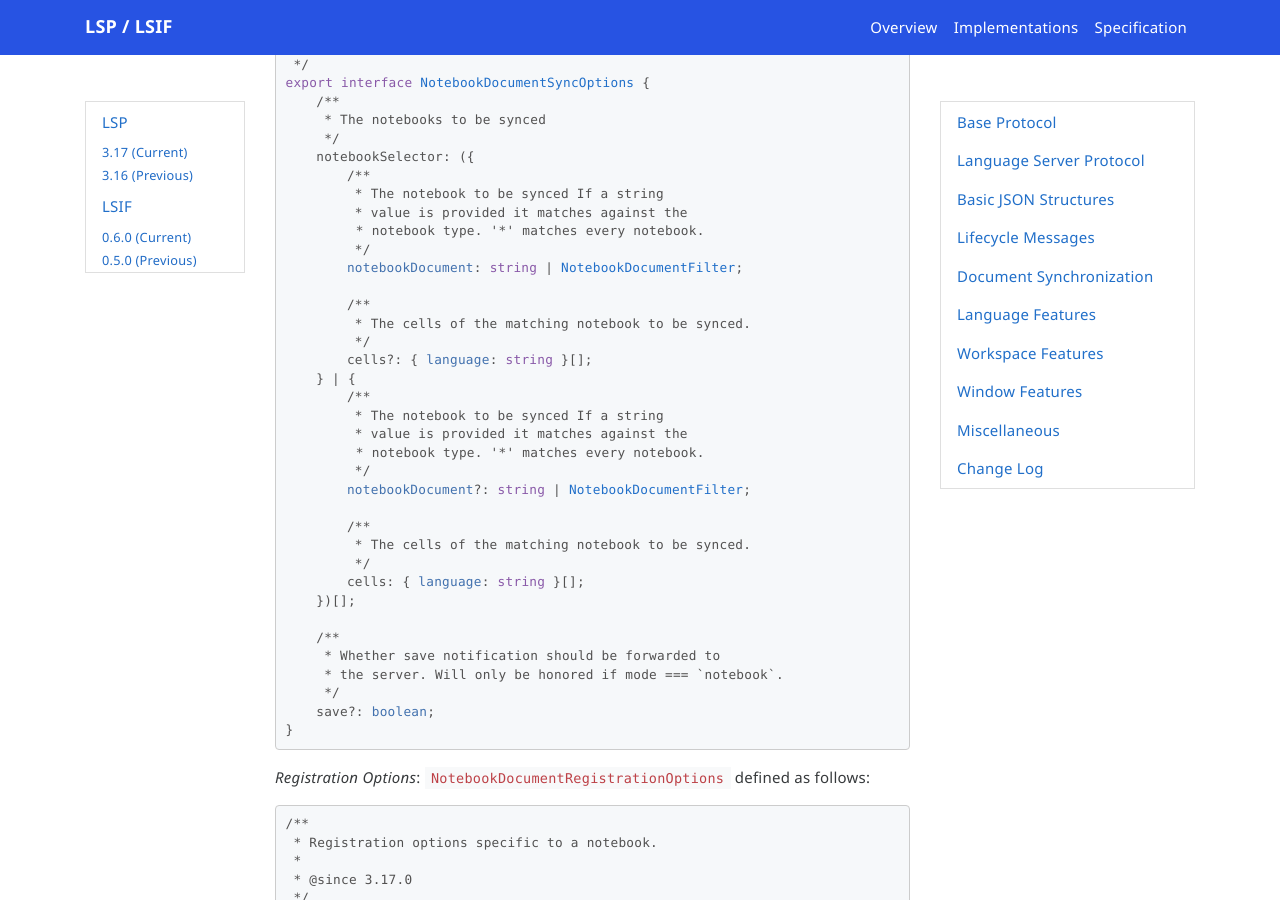
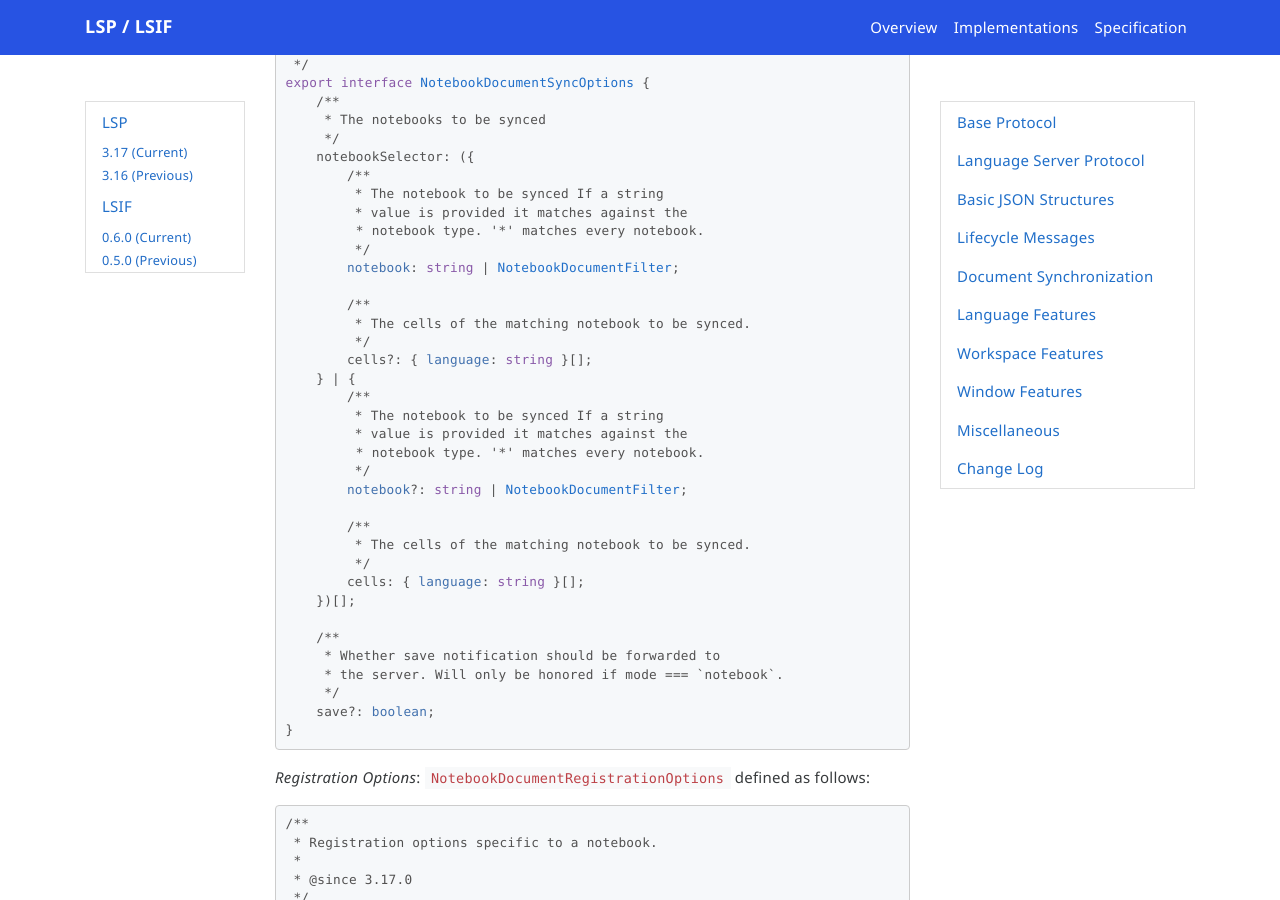
Before and after one commit to microsoft/language-server-protocol, a Jekyll site: the page built from _specifications/lsp/3.17/specification.md, in a window 1280 px wide and 900 px high, scrolled down 78877 px. Built offline with Jekyll 4.4.1, drawn with Linux system fonts in a browser that asks for light colours; nearby versions of some CDN libraries; emoji names are drawn with the system emoji font; comment, search, counter and statistics services are not loaded.

Commit message:
Fix mismatch between example and TypeScript definition

```diff
--- a/_specifications/lsp/3.17/notebookDocument/notebook.md
+++ b/_specifications/lsp/3.17/notebookDocument/notebook.md
@@ -317,7 +317,7 @@ export interface NotebookDocumentSyncOptions {
 	 	 * value is provided it matches against the
 	     * notebook type. '*' matches every notebook.
 		 */
-		notebookDocument: string | NotebookDocumentFilter;
+		notebook: string | NotebookDocumentFilter;
 
 		/**
 		 * The cells of the matching notebook to be synced.
@@ -329,7 +329,7 @@ export interface NotebookDocumentSyncOptions {
 	 	 * value is provided it matches against the
 	     * notebook type. '*' matches every notebook.
 		 */
-		notebookDocument?: string | NotebookDocumentFilter;
+		notebook?: string | NotebookDocumentFilter;
 
 		/**
 		 * The cells of the matching notebook to be synced.
```
